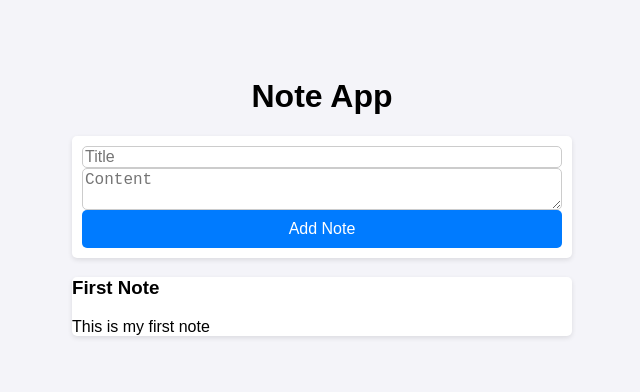
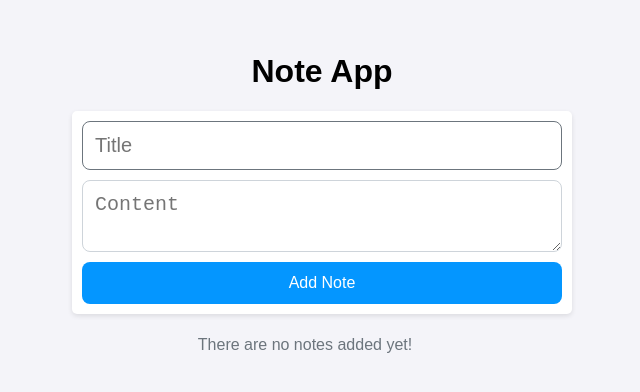
Before and after one commit to SkillBrain-com/Exam-fe-06-03-2025, a React (Create React App) app: page / in a window 1280 px wide. Shown: the part 196-588 px from the top of the page, without its empty margins (318-958 px from the left). Built offline with nearby package versions, Linux system fonts and the light colour scheme.

Commit message:
AddNote Functionality

```diff
--- a/src/App.js
+++ b/src/App.js
@@ -1,16 +1,17 @@
 import React from "react";
-import MentorNotes from "./pages/mentor/AddNotes";
+// import MentorNotes from "./pages/mentor/AddNotes";
+import RaduCiucescuNotes from "./pages/raduciucescu/AddNotes";
 import { BrowserRouter as Router, Route, Routes } from "react-router-dom";
 import "./App.css";
 
 function App() {
   return (
     <Router>
-      <div className='App'>
+      <div className="App">
         <h1>Note App</h1>
         <Routes>
-          <Route path='/' element={<MentorNotes />} />
-          {/* Add your route here */}
+          {/* <Route path="/" element={<MentorNotes />} /> */}
+          <Route path="/" element={<RaduCiucescuNotes />} />
         </Routes>
       </div>
     </Router>
--- /dev/null
+++ b/src/components/NoteCard.css
@@ -0,0 +1,20 @@
+.note {
+  width: 100%;
+  margin: auto;
+}
+h3 {
+  padding: 6px 8px 6px 8px;
+  width: 100%;
+  max-width: 90%;
+  overflow-wrap: break-word;
+  word-wrap: break-word;
+  color: #6c757d;
+}
+p {
+  width: 100%;
+  max-width: 90%;
+  overflow-wrap: break-word;
+  word-wrap: break-word;
+  padding: 6px 8px 6px 8px;
+  color: #6c757d;
+}
--- a/src/components/NoteCard.js
+++ b/src/components/NoteCard.js
@@ -1,8 +1,9 @@
 import React from "react";
+import "./NoteCard.css";
 
 function NoteCard({ title, content }) {
   return (
-    <div className='note'>
+    <div className="note">
       <h3>{title}</h3>
       <p>{content}</p>
     </div>
--- /dev/null
+++ b/src/pages/raduciucescu/AddNote.css
@@ -0,0 +1,29 @@
+.title-input {
+  padding: 12px;
+  margin-bottom: 10px;
+  border-radius: 8px;
+  font-size: 20px;
+  border-color: #ced4da;
+  border: 1px solid;
+  color: #6c757d;
+}
+
+.content-input {
+  padding: 12px;
+  margin-bottom: 10px;
+  border-radius: 8px;
+  font-size: 20px;
+  border-color: #ced4da;
+  border-style: solid;
+  color: #6c757d;
+}
+.submit-button {
+  padding: 12px;
+  border-radius: 8px;
+  border: none;
+  font-size: 16px;
+  background-color: #0496ff;
+}
+.submit-button:hover {
+  background-color: #a2d6f9;
+}
--- /dev/null
+++ b/src/pages/raduciucescu/AddNote.js
@@ -0,0 +1,53 @@
+import React, { useState } from "react";
+import NoteList from "./NoteList";
+import "./AddNote.css";
+
+function AddNote() {
+  const [title, setTitle] = useState("");
+  const [content, setContent] = useState("");
+  const [notes, setNotes] = useState([]);
+
+  const handleTitleChange = (event) => {
+    setTitle(event.target.value);
+  };
+
+  const handleContentChange = (event) => {
+    setContent(event.target.value);
+  };
+
+  const handleSubmit = (e) => {
+    e.preventDefault();
+
+    if (title.trim() && content.trim()) {
+      setNotes((prevNotes) => [...prevNotes, { title, content }]);
+    }
+    setContent("");
+    setTitle("");
+  };
+
+  return (
+    <div>
+      <form onSubmit={handleSubmit} className="add-note-form">
+        <input
+          onChange={handleTitleChange}
+          className="title-input"
+          type="text"
+          placeholder="Title"
+          value={title}
+        />
+        <textarea
+          onChange={handleContentChange}
+          className="content-input"
+          placeholder="Content"
+          value={content}
+        />
+        <button className="submit-button" type="submit">
+          Add Note
+        </button>
+      </form>
+      <NoteList notes={notes} />
+    </div>
+  );
+}
+
+export default AddNote;
--- /dev/null
+++ b/src/pages/raduciucescu/AddNotes.js
@@ -0,0 +1,11 @@
+import AddNote from "./AddNote"
+
+function RaduCiucescuNotes(){
+    return(
+        <div>
+            <AddNote />
+        </div>
+    )
+}
+
+export default RaduCiucescuNotes
--- /dev/null
+++ b/src/pages/raduciucescu/NoteList.js
@@ -0,0 +1,17 @@
+import NoteCard from "../../components/NoteCard";
+
+function NoteList({ notes }) {
+  return (
+    <div>
+      {notes.length > 0 ? (
+        notes.map((note, index) => (
+          <NoteCard key={index} title={note.title} content={note.content} />
+        ))
+      ) : (
+        <p>There are no notes added yet!</p>
+      )}
+    </div>
+  );
+}
+
+export default NoteList;
```
